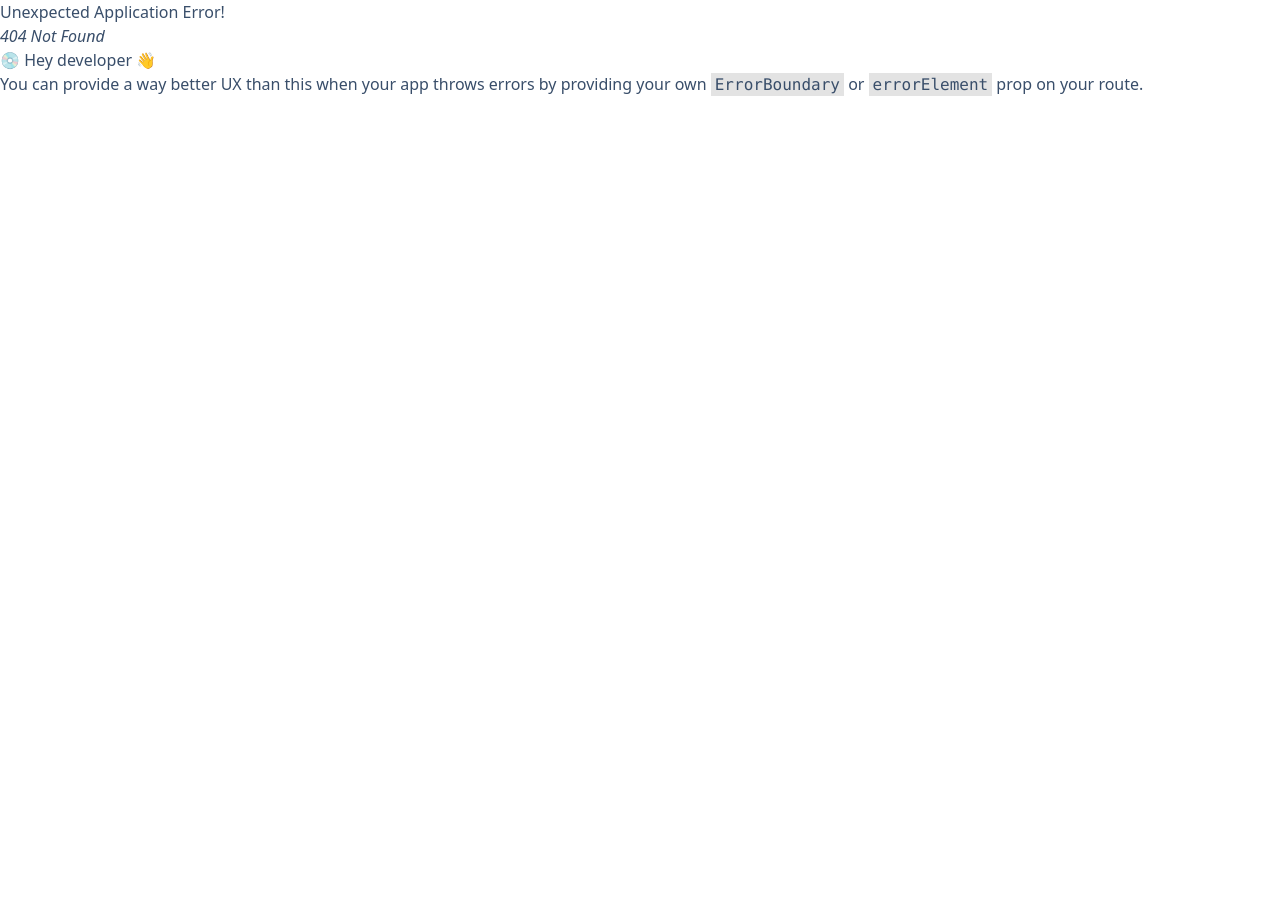
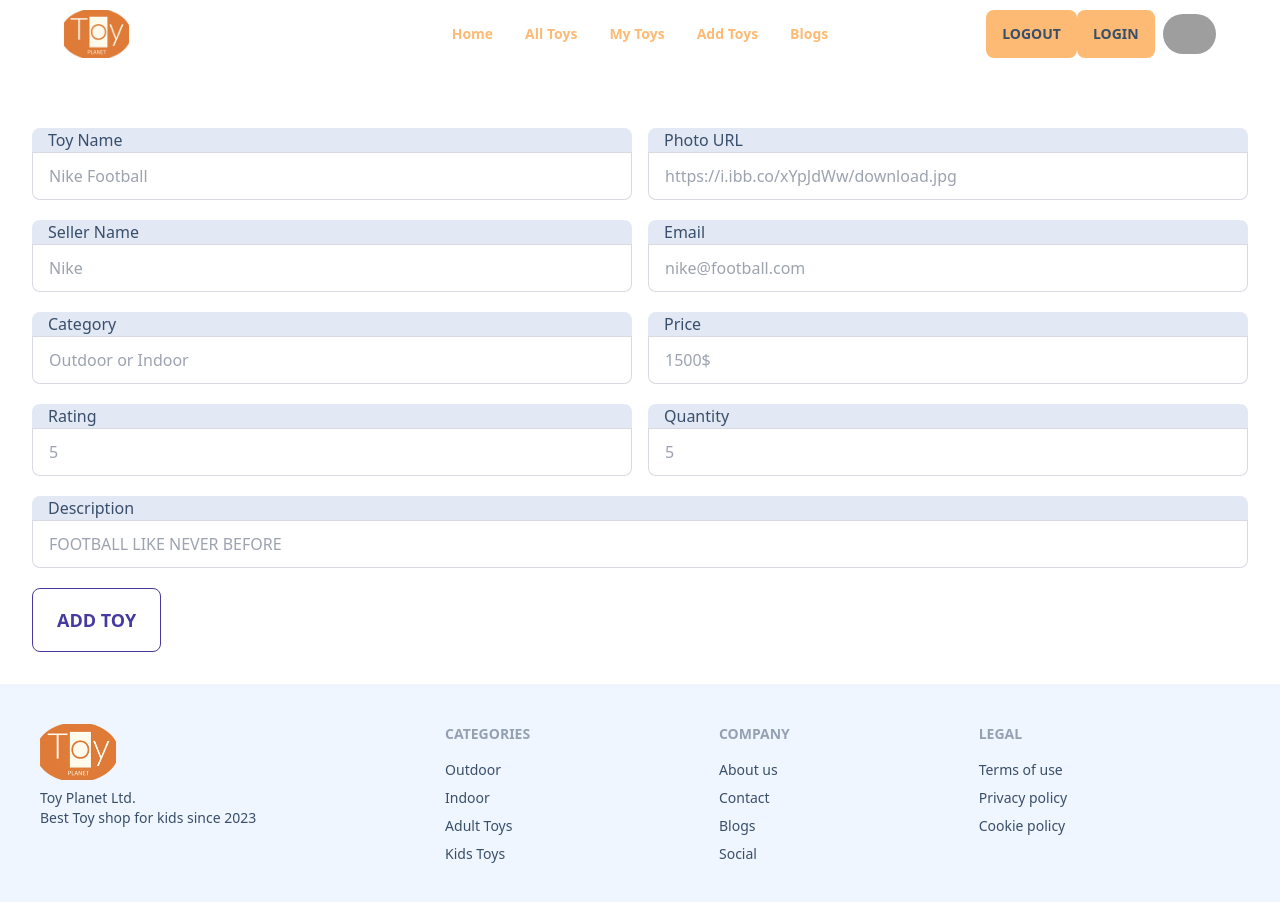
Before and after one commit to Meharaz/ToyPlanet-Client, a React (Vite) app: page /addToy in a window 1280 px wide. Before the commit this address had no page. Before the commit the page ends 800 px from the top, so only its background shows below. Built offline with nearby package versions, Linux system fonts and the light colour scheme; grey boxes are pictures that could not be loaded.

Commit message:
Add Toys Complete

```diff
--- a/package.json
+++ b/package.json
@@ -10,16 +10,19 @@
     "preview": "vite preview"
   },
   "dependencies": {
+    "bootstrap": "^5.3.0",
     "flowbite": "^1.7.0",
     "flowbite-react": "^0.5.0",
     "keen-slider": "^6.8.6",
     "localforage": "^1.10.0",
     "match-sorter": "^6.3.1",
     "react": "^18.2.0",
+    "react-bootstrap": "^2.8.0",
     "react-dom": "^18.2.0",
     "react-icons": "^4.10.1",
     "react-router-dom": "^6.14.2",
-    "sort-by": "^1.2.0"
+    "sort-by": "^1.2.0",
+    "sweetalert2": "^11.7.19"
   },
   "devDependencies": {
     "@types/react": "^18.2.15",
--- /dev/null
+++ b/src/Pages/AddToys/AddToys.jsx
@@ -0,0 +1,112 @@
+import React from 'react';
+import Swal from 'sweetalert2';
+
+const AddToys = () => {
+
+    const handleAddToy = event => {
+        event.preventDefault();
+        const form = event.target;
+        const name = form.name.value;
+        const seller = form.seller.value;
+        const category = form.category.value;
+        const rating = form.rating.value;
+        const photoURL = form.url.value;
+        const email = form.email.value;
+        const price = form.price.value;
+        const quantity = form.quantity.value;
+        const description = form.description.value;
+        const addToy = {
+            name, seller, category, rating, photoURL, email, price, quantity, description
+        }
+        console.log(addToy);
+
+        fetch('http://localhost:5000/toys', {
+            method: 'POST',
+            headers: {
+                'content-type': 'application/json'
+            },
+            body: JSON.stringify(addToy)
+        })
+        .then(res => res.json())
+        .then(data=> {
+            console.log(data);
+            if(data.insertedId) {
+                Swal.fire(
+                    'Good job!',
+                    'You clicked the button!',
+                    'success'
+                  )
+            }
+        })
+    }
+
+    return (
+        <div className='mt-24 p-8'>
+            <form  onSubmit={handleAddToy}>
+                <div className='grid grid-flow-col sm:grid-cols-2 gap-4'>
+                    <div>
+                        <div className="form-control">
+                            <label className="input-group input-group-vertical mb-5  ">
+                                <span>Toy Name</span>
+                                <input type="text" placeholder="Nike Football" required name='name' className="input input-bordered" />
+                            </label>
+                        </div>
+                        <div className="form-control">
+                            <label className="input-group input-group-vertical mb-5  ">
+                                <span>Seller Name</span>
+                                <input type="text" placeholder="Nike" name='seller' required className="input input-bordered" />
+                            </label>
+                        </div>
+                        <div className="form-control">
+                            <label className="input-group input-group-vertical mb-5  ">
+                                <span>Category</span>
+                                <input type="text" placeholder="Outdoor or Indoor" required name='category' className="input input-bordered" />
+                            </label>
+                        </div>
+                        <div className="form-control">
+                            <label className="input-group input-group-vertical mb-5  ">
+                                <span>Rating</span>
+                                <input type="number" placeholder="5" name='rating' required className="input input-bordered" />
+                            </label>
+                        </div>
+                    </div>
+                    <div>
+                        <div className="form-control">
+                            <label className="input-group input-group-vertical mb-5  ">
+                                <span>Photo URL</span>
+                                <input type="url" placeholder="https://i.ibb.co/xYpJdWw/download.jpg" required name='url' className="input input-bordered" />
+                            </label>
+                        </div>
+                        <div className="form-control">
+                            <label className="input-group input-group-vertical mb-5  ">
+                                <span>Email</span>
+                                <input type="text" placeholder="nike@football.com" required name='email' className="input input-bordered" />
+                            </label>
+                        </div>
+                        <div className="form-control">
+                            <label className="input-group input-group-vertical mb-5  ">
+                                <span>Price</span>
+                                <input type="number" placeholder="1500$" name='price' required className="input input-bordered" />
+                            </label>
+                        </div>
+                        <div className="form-control">
+                            <label className="input-group input-group-vertical mb-5  ">
+                                <span>Quantity</span>
+                                <input type="number" placeholder="5" name='quantity' required className="input input-bordered" />
+                            </label>
+                        </div>
+                    </div>
+                </div>
+                <div className="form-control  ">
+                    <label className="input-group input-group-vertical mb-5  ">
+                        <span>Description</span>
+                        <input type="text" placeholder="FOOTBALL LIKE NEVER BEFORE" name='description' required className="input input-bordered" />
+                    </label>
+                </div>
+                <input className='btn btn-outline btn-secondary sm:btn-sm md:btn-md lg:btn-lg' type="submit" value="Add Toy" />
+            </form>
+        </div>
+    );
+};
+
+export default AddToys;
--- a/src/main.jsx
+++ b/src/main.jsx
@@ -8,6 +8,7 @@
 import Home from './Pages/Home/Home.jsx';
 import Main from './Main/Main.jsx';
 import Login from './Pages/Login/Login.jsx';
+import AddToys from './Pages/AddToys/AddToys';
 
 const router = createBrowserRouter([
   {
@@ -21,6 +22,10 @@
       {
         path: '/login',
         element: <Login />
+      },
+      {
+        path: '/addToy',
+        element: <AddToys/>
       }
     ]
   },
```
Also changed, not shown: 1 other file (tests, documents, lock files or other folders).
